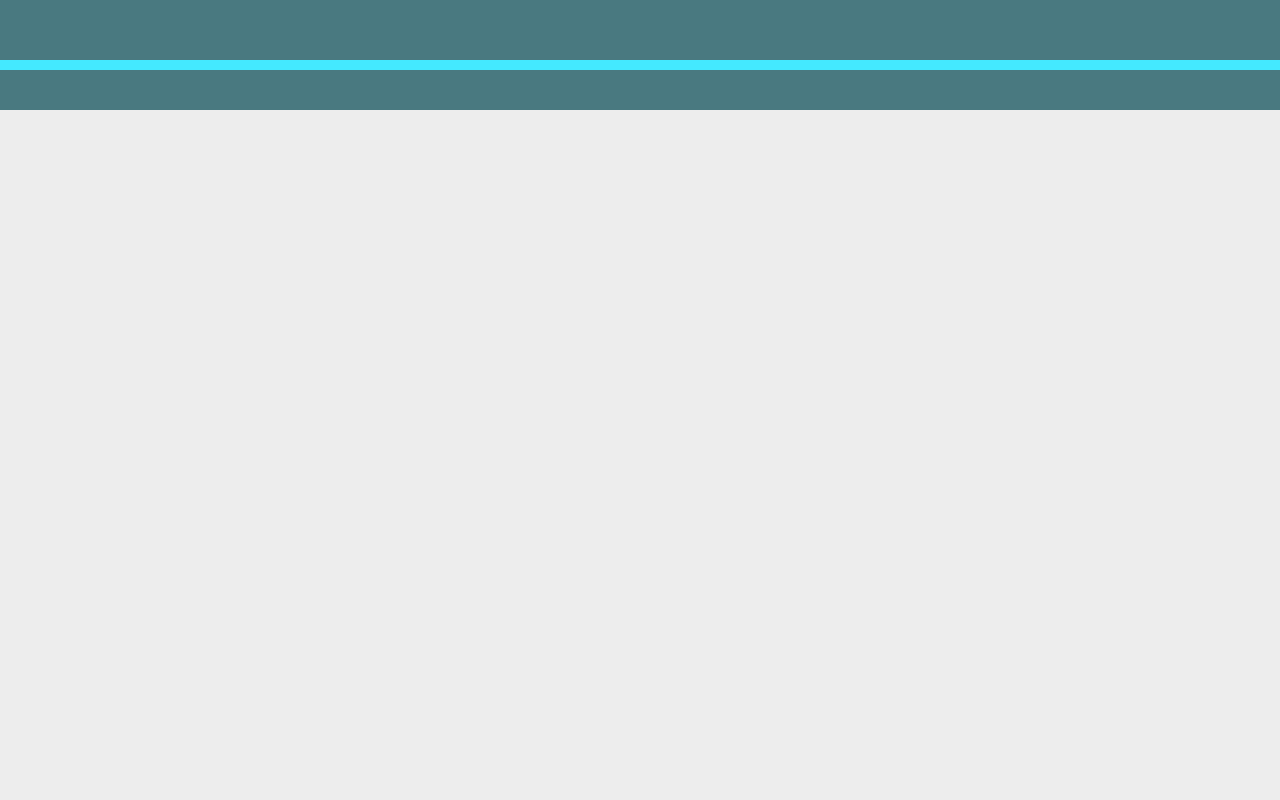
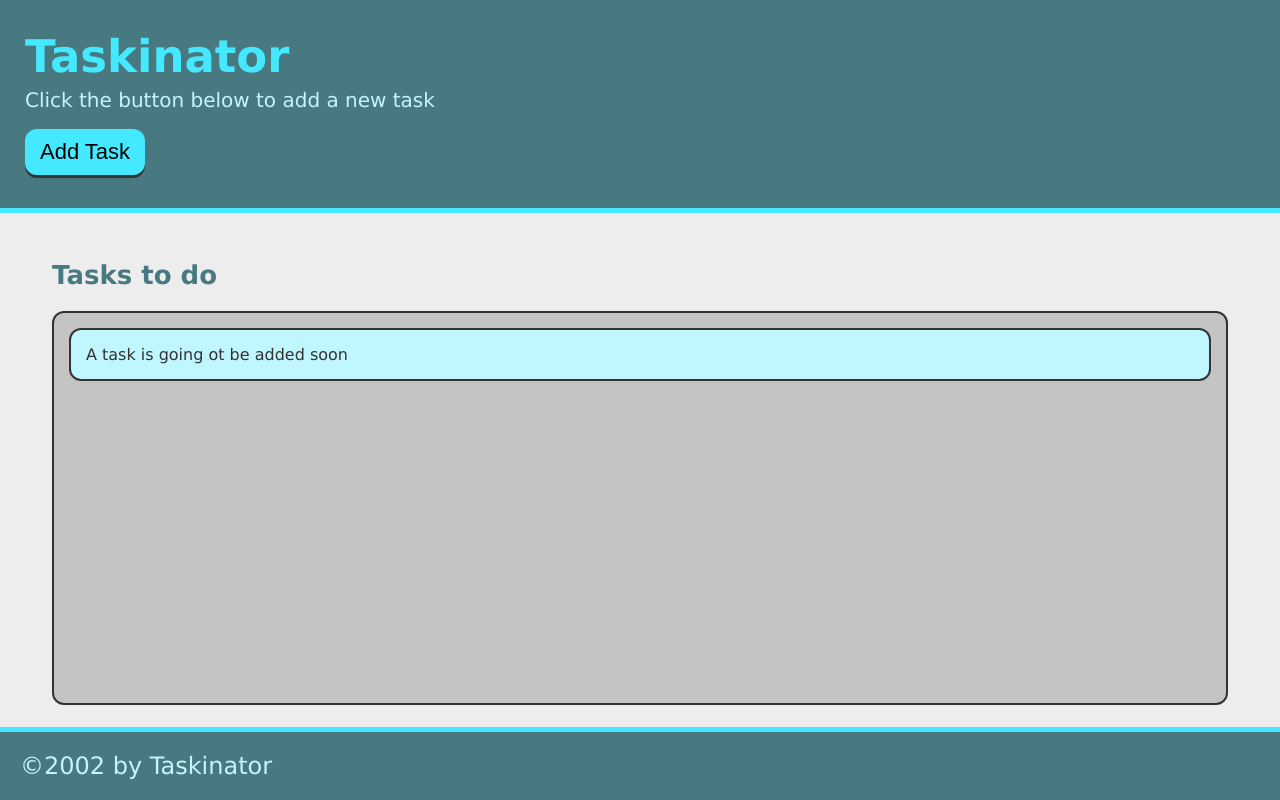
Before and after one commit to TWFB29/career, a plain HTML site: page Desktop/mod-4-taskinator/index.html in a window 1280 px wide. Drawn offline with Linux system fonts and the light colour scheme; files that its build step writes are made by us from their sources.

Commit message:
add changes

```diff
--- a/Desktop/mod-4-taskinator/index.html
+++ b/Desktop/mod-4-taskinator/index.html
@@ -9,15 +9,23 @@
 </head>
 <body>
     <header>
+        <h1 class="page-title">Taskinator</h1>
 
+        <p>Click the button below to add a new task</p>
+        <button class="btn">Add Task</button>
     </header>
 
-    <main>
-
+    <main class="page-content">
+        <section class="task-list-wrapper">
+            <h2 class="list-title">Tasks to do</h2>
+            <ul class="task-list">
+                <li class="task-item">A task is going ot be added soon</li>
+            </ul>
+        </section>
     </main>
 
     <footer>
-
+        &copy;2002 by Taskinator
     </footer>
 
     <script src="./assets/js/script.js"></script>
```
Also changed, not shown: Desktop/mod-4-taskinator/assets/css/style.css (renamed from Desktop/mod-4-taskinator/assets/style.css).
